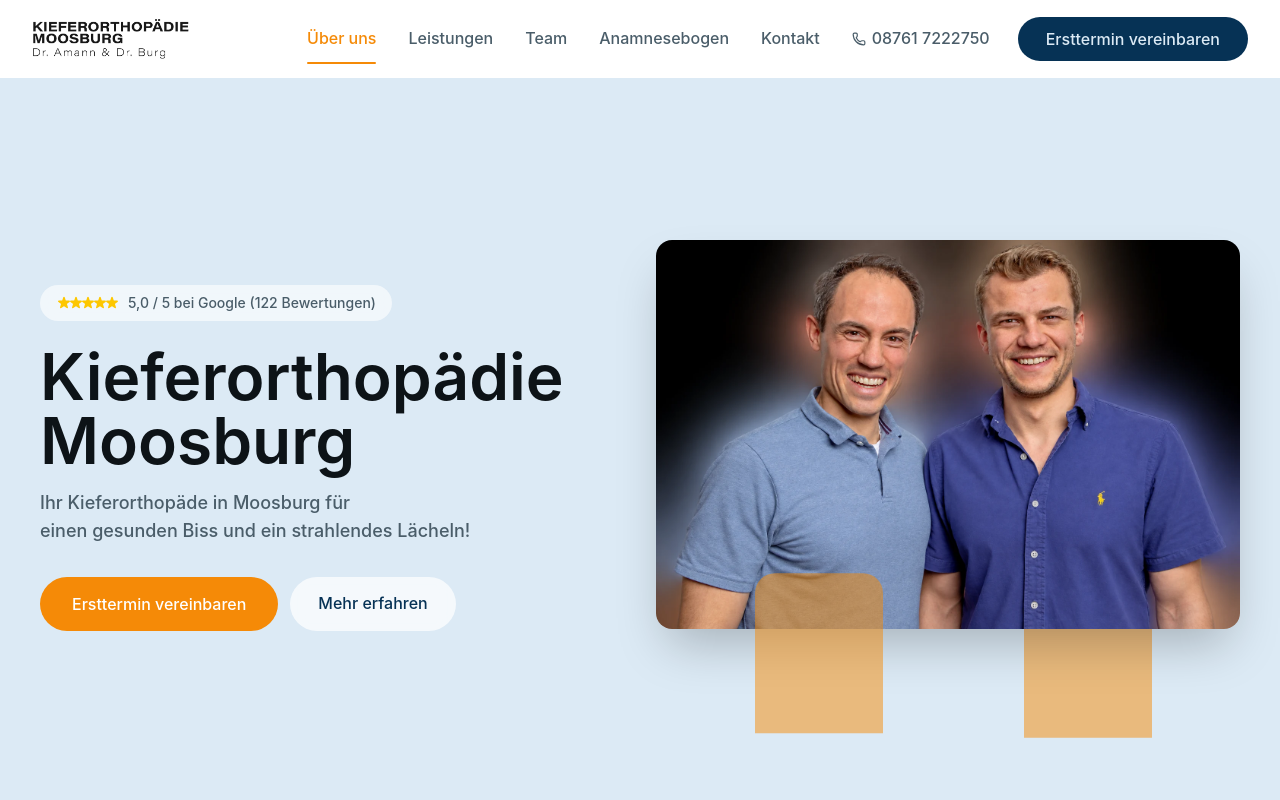
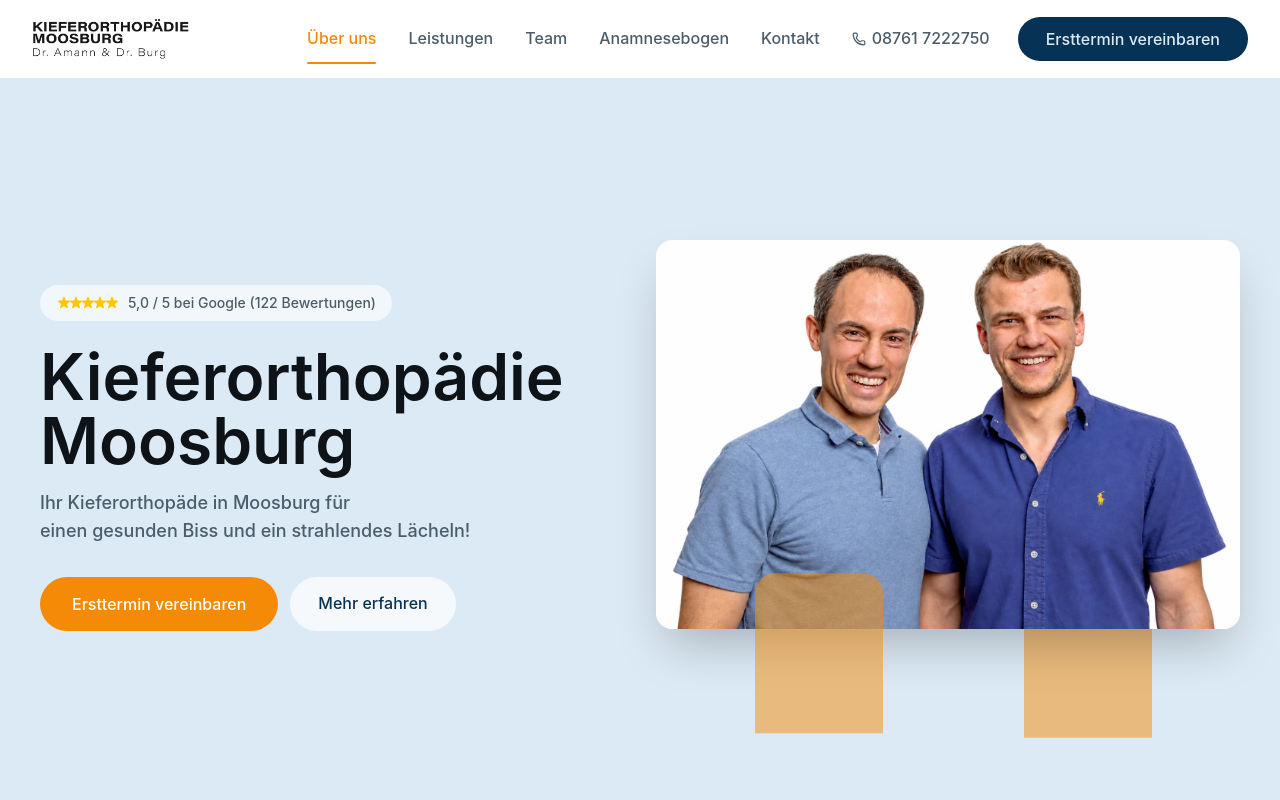
Before and after one commit to bthginfo/kfo-Moosburg, a React (Vite) app: page / in a window 1280 px wide. Shown: the top 800 px of the page. Built offline with nearby package versions, Linux system fonts and the light colour scheme.

Commit message:
fix: use white hero background

```diff
--- a/src/app/components/images.ts
+++ b/src/app/components/images.ts
@@ -3,7 +3,7 @@
 export const IMAGE_FALLBACK = "/kfo-fallback.svg";
 
 export const IMAGES = {
-  hero: "/site-snapshot/hero-2026-08-v2.webp",
+  hero: "/site-snapshot/hero-white-2026-08-v3.webp",
   teamGroup: "/site-snapshot/team-group.webp",
   serviceRemovable: "/site-snapshot/service-removable.webp",
   serviceFixed: "/site-snapshot/service-fixed.webp",
```
Also changed, not shown: public/site-snapshot/hero-white-2026-08-v3.webp (added).
